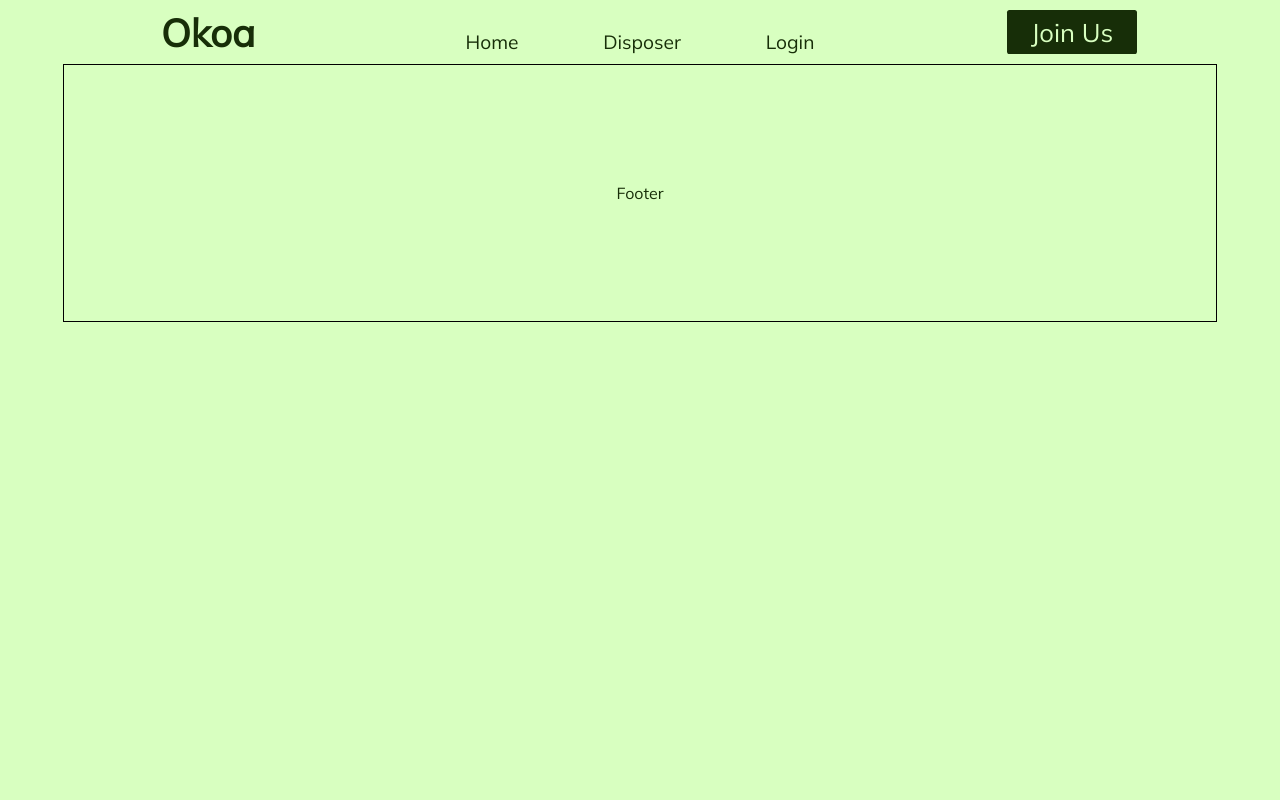
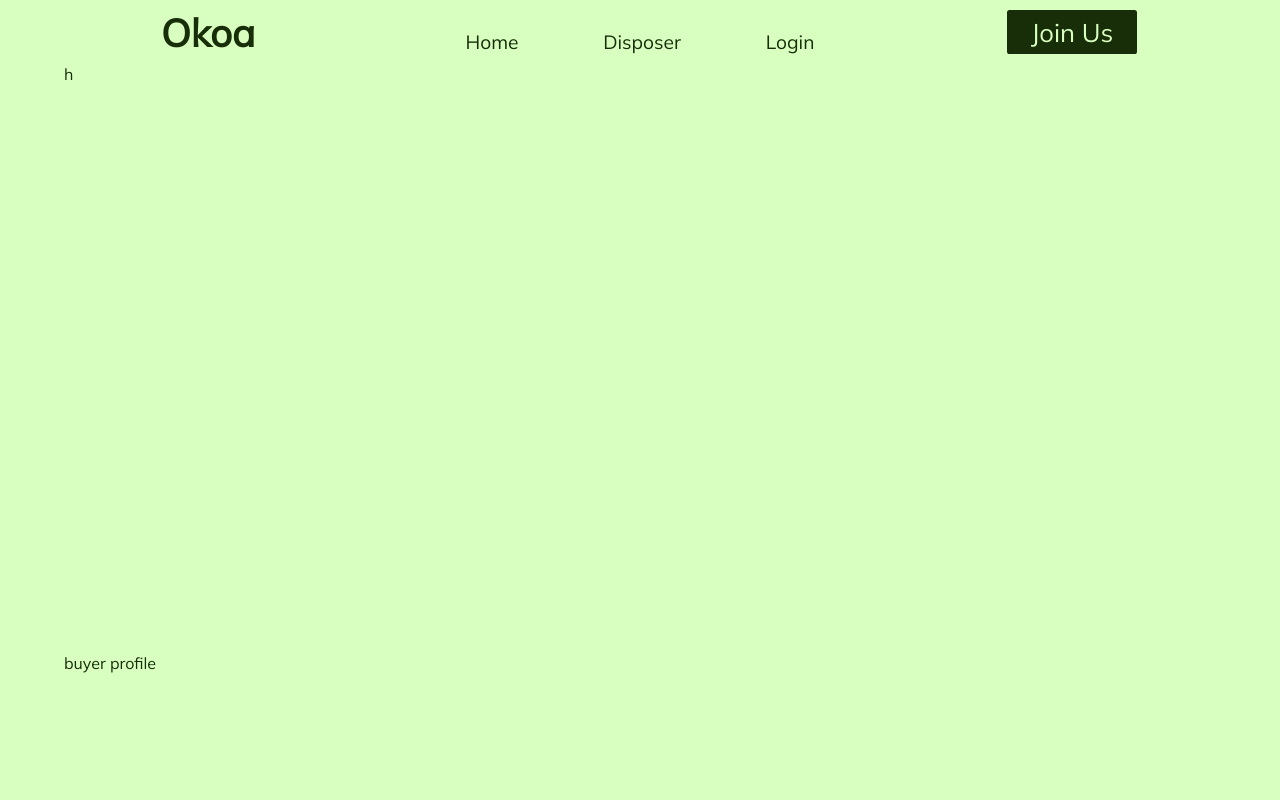
Before and after one commit to MokuaEnock/greenly, a React (Create React App) app: page /collector in a window 1280 px wide. Shown: the top 800 px of the page. Built offline with nearby package versions, Linux system fonts and the light colour scheme; no server answers.

Commit message:
connect byer to app.js

```diff
--- a/src/App.js
+++ b/src/App.js
@@ -14,20 +14,11 @@ import Login from "./pages/auth/login";
 import Disposer from "./pages/disposer/Disposer";
 import { useState, useEffect } from "react";
 import Redirect from "./pages/redirect/redirect";
+import Buyer from "./pages/buyers/buyer";
 
 function App() {
   let [user, setUser] = useState(null);
   let [log, setLog] = useState(false);
-
-  /*   useEffect(() => {
-    fetch("http://localhost:3000/me").then((res) => {
-      if (res.ok) {
-        res.json().then((user) => {
-          setUser(user);
-        });
-      }
-    });
-  }, []); */
 
   useEffect(() => {
     fetch("https://okoa-production.up.railway.app/me").then((r) => {
@@ -62,6 +53,7 @@ function App() {
           element={<Login user={user} onLogin={setUser} />}
         />
         {/* <Route path="/collector" element={<Collector />} /> */}
+        <Route path="/collector" element={<Buyer />} />
         <Route
           path="/disposer"
           element={<Disposer user={user} setUser={setUser} />}
--- a/src/pages/buyers/BuyerHome.js
+++ b/src/pages/buyers/BuyerHome.js
@@ -1,3 +1,5 @@
 export default function BuyerHome() {
-  return <main id="buyer-home">buyer home</main>;
+  return <main id="buyer-home">
+    h
+  </main>;
 }
--- a/src/pages/redirect/redirect.js
+++ b/src/pages/redirect/redirect.js
@@ -14,7 +14,7 @@ export default function Redirect() {
         Collect waste
       </Link>
       <Link className="redirects" to="/buyer">
-        Buy Compost
+        Buy compost
       </Link>
     </main>
   );
```
